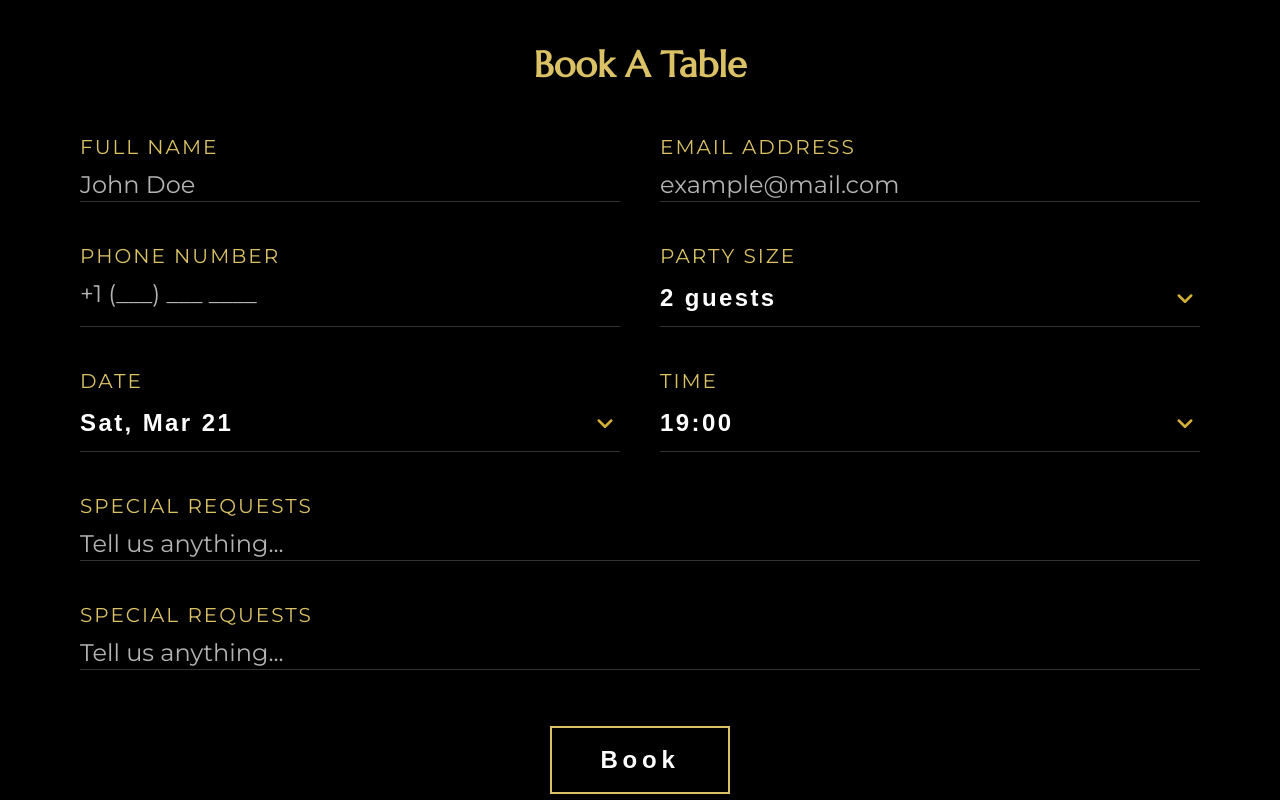
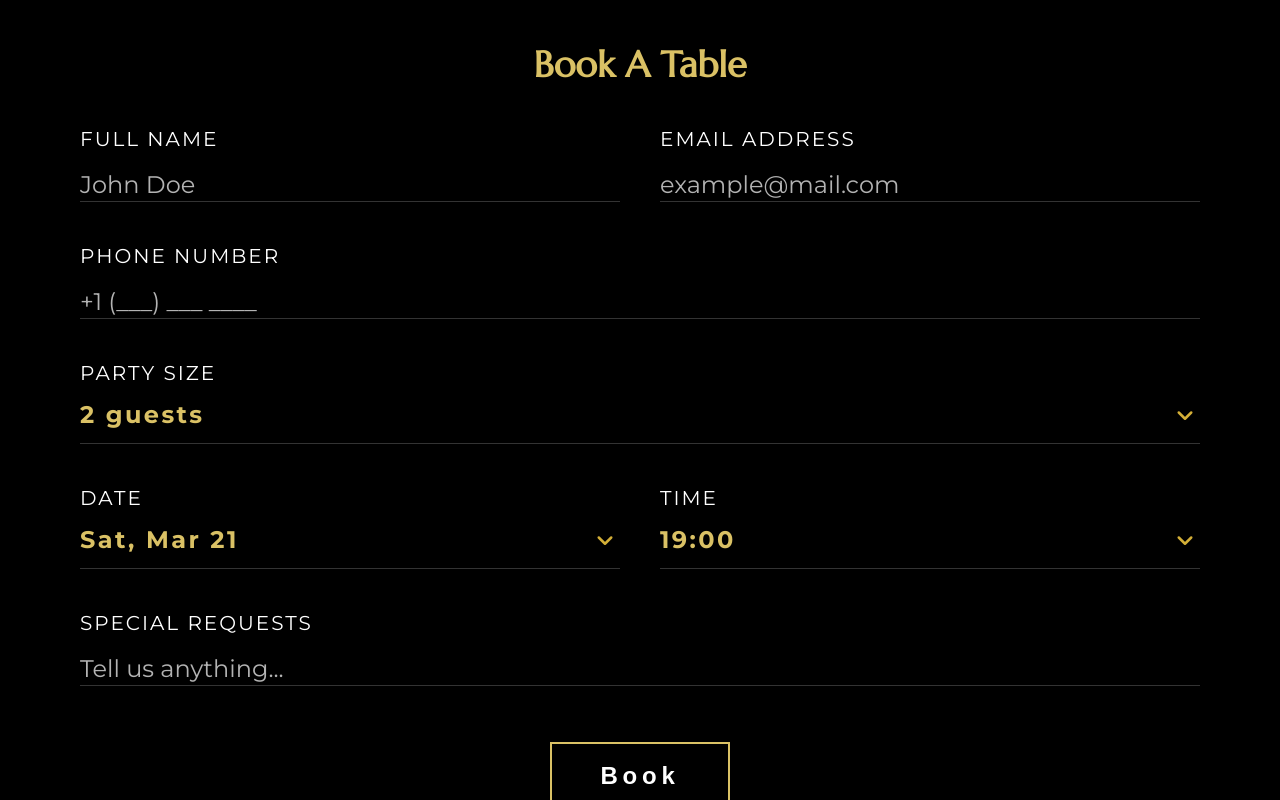
Before and after one commit to VasylBiliak/restaurant-menu-app-nextjs, a Next.js app: page / in a window 1280 px wide. Shown: the part 5060-5860 px from the top of the page. Built offline with nearby package versions, Linux system fonts and the light colour scheme; a web font is replaced by a local one.

Commit message:
fix: booking section layout and spacing

```diff
--- a/app/components/sections/BookTable/BookTable.tsx
+++ b/app/components/sections/BookTable/BookTable.tsx
@@ -40,37 +40,41 @@ const BookTable = () => {
   };
 
   const inputStyle = `
-    w-full bg-transparent text-white font-alt text-2xl outline-none
+    w-full bg-transparent text-golden font-alt text-2xl outline-none
     placeholder:text-white/70 [color-scheme:dark] min-[2000px]:text-[2rem]
   `;
 
   return (
-    <section id="book" ref={ref} className="mx-auto w-full flex flex-col gap-12">
+    <section id="book" ref={ref} className="mx-auto w-full flex flex-col gap-4 md:gap-8 lg:gap-10">
       <SectionTitle title="Book A Table" isInView={isInView} />
 
       <motion.form
         variants={containerVariants}
         initial="hidden"
         animate={isInView ? "visible" : "hidden"}
-        className="flex flex-col gap-10"
+        className="flex flex-col gap-4 md:gap-8 lg:gap-10"
         onSubmit={(e) => e.preventDefault()}
       >
         {/* SECTION: PERSONAL INFO */}
-        <div className="grid grid-cols-1 gap-10 md:grid-cols-2">
-          <motion.div variants={fadeUpVariants} className="flex flex-col gap-2 border-b border-white/20 group relative">
-            <label className="text-golden font-alt text-xl uppercase tracking-widest">Full Name</label>
+        <div className="grid grid-cols-1 gap-4 md:gap-8 lg:gap-10 md:grid-cols-2">
+          <motion.div variants={fadeUpVariants} className="flex flex-col gap-1 md:gap-2 lg:gap-4  border-b border-white/20 group relative">
+            <label className="text-xl uppercase tracking-widest">Full Name</label>
             <input type="text" placeholder="John Doe" required className={inputStyle} />
           </motion.div>
-          <motion.div variants={fadeUpVariants} className="flex flex-col gap-2 border-b border-white/20 group relative">
-            <label className="text-golden font-alt text-xl uppercase tracking-widest">Email Address</label>
+          <motion.div variants={fadeUpVariants} className="flex flex-col
+          gap-1 md:gap-2 lg:gap-4
+          border-b border-white/20 group relative">
+            <label className="text-xl uppercase tracking-widest">Email Address</label>
             <input type="email" placeholder="example@mail.com" required className={inputStyle} />
           </motion.div>
         </div>
 
         {/* SECTION: CONTACT & PARTY */}
-        <div className="grid grid-cols-1 gap-10 md:grid-cols-2">
-          <motion.div variants={fadeUpVariants} className="flex flex-col gap-2 border-b border-white/20 group relative">
-            <label className="text-golden font-alt text-xl uppercase tracking-widest">Phone Number</label>
+        <div className="grid grid-cols-1 gap-4 md:gap-8 lg:gap-10 md:grid-cols-1">
+          <motion.div variants={fadeUpVariants} className="flex flex-col
+          gap-1 md:gap-2 lg:gap-4
+           border-b border-white/20 group relative">
+            <label className="text-xl uppercase tracking-widest">Phone Number</label>
             <input type="tel" placeholder="+1 (___) ___ ____" required className={inputStyle} />
           </motion.div>
 
@@ -86,7 +90,7 @@ const BookTable = () => {
         </div>
 
         {/* SECTION: DATE & TIME */}
-        <div className="grid grid-cols-1 gap-10 md:grid-cols-2">
+        <div className="grid grid-cols-1 gap-4 md:gap-8 lg:gap-10 md:grid-cols-2">
           <CustomSelect
             label="Date"
             value={formatDate(selectedDate)}
@@ -109,14 +113,10 @@ const BookTable = () => {
         </div>
 
         {/* SECTION: REQUESTS */}
-        <motion.div variants={fadeUpVariants} className="flex flex-col gap-2 border-b border-white/20 group relative">
-          <label className="text-golden font-alt text-xl uppercase tracking-widest">Special Requests</label>
-          <textarea placeholder="Tell us anything..." rows={1} className={`${inputStyle} resize-none`} />
-        </motion.div>
-
-        {/* SECTION: REQUESTS */}
-        <motion.div variants={fadeUpVariants} className="flex flex-col gap-2 border-b border-white/20 group relative">
-          <label className="text-golden font-alt text-xl uppercase tracking-widest">Special Requests</label>
+        <motion.div variants={fadeUpVariants} className="flex flex-col
+        gap-1 md:gap-2 lg:gap-4
+        border-b border-white/20 group relative">
+          <label className=" text-xl uppercase tracking-widest">Special Requests</label>
           <textarea placeholder="Tell us anything..." rows={1} className={`${inputStyle} resize-none`} />
         </motion.div>
 
--- a/app/components/sections/BookTable/CustomSelect.tsx
+++ b/app/components/sections/BookTable/CustomSelect.tsx
@@ -15,7 +15,7 @@ interface CustomSelectProps {
 
 const FormField = ({ label, children, variants }: { label: string; children: React.ReactNode; variants: any }) => (
   <motion.div variants={variants} className="relative flex flex-col w-full group gap-2">
-    <label className="text-golden font-alt text-xl uppercase tracking-widest">
+    <label className="text-xl uppercase tracking-widest">
       {label}
     </label>
     <div className="relative flex items-center border-b border-white/20 pb-2 transition-all group-hover:border-golden">
@@ -28,11 +28,11 @@ const FormField = ({ label, children, variants }: { label: string; children: Rea
 const CustomSelect = ({ label, value, options, isOpen, onToggle, onSelect, variants }: CustomSelectProps) => {
   return (
     <FormField label={label} variants={variants}>
-      <div className="relative w-full font-alt">
+      <div className="relative w-full ">
         <button
           type="button"
           onClick={onToggle}
-          className="w-full bg-transparent text-white text-2xl text-left py-1 outline-none flex justify-between items-center cursor-pointer min-[2000px]:text-[2rem]"
+          className="font-alt w-full bg-transparent text-golden text-2xl text-left py-1 outline-none flex justify-between items-center cursor-pointer min-[2000px]:text-[2rem]"
         >
           {value}
           <svg
--- a/app/components/ui/FullScreenGallery/FullScreenGallery.tsx
+++ b/app/components/ui/FullScreenGallery/FullScreenGallery.tsx
@@ -25,7 +25,7 @@ export default function FullScreenGallery({
   if (!isOpen) return null;
 
   return (
-    <div className="fixed justify-items-center items-center inset-0  z-400 bg-red/50 backdrop-blur-sm ">
+    <div className="fixed justify-items-center items-center inset-0  z-400 bg-red/50 backdrop-blur-sm max-[1400px]">
 
       {/* 🔥 КНОПКА ЗАВЖДИ ПОВЕРХ */}
 
--- a/app/globals.css
+++ b/app/globals.css
@@ -16,6 +16,7 @@
   --color-crimson: rgba(227, 204, 231, 0.96);
   --color-grey: #AAAAAA;
   --color-white: #ffffff;
+  --color-text: #ffffff;
 }
 
 @layer base {
@@ -71,6 +72,11 @@
     font-family: var(--font-decorative);
     font-weight: 700;
     letter-spacing: 0.1em;
+  }
+
+  label {
+    font-family: var(--font-alt);
+    color: var(--color-text);
   }
 
 /* ≥ 480px */
```
